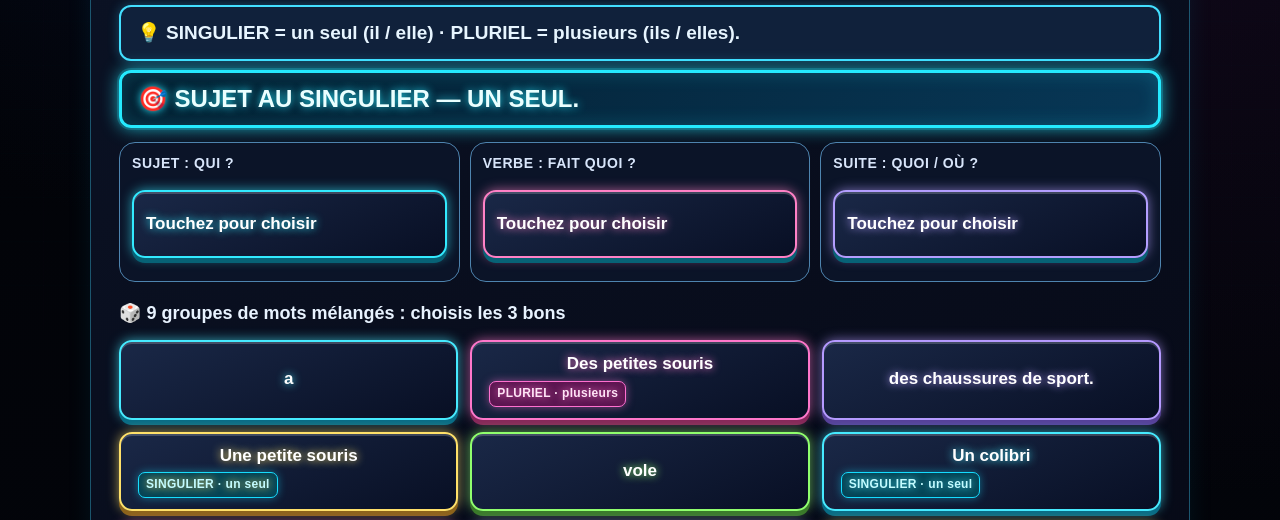
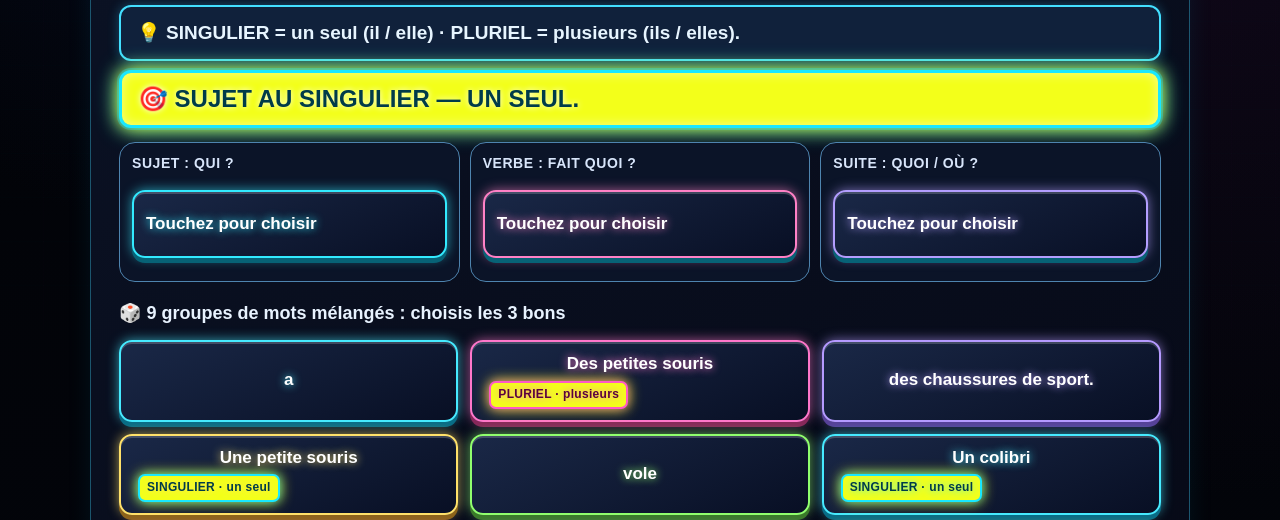
Before and after one commit to Bleja972/production_d-ecrit, a plain HTML site: page index.html in a window 1280 px wide. Shown: the part 471-991 px from the top of the page. Drawn offline with Linux system fonts and the light colour scheme.

Commit message:
Mettre en jaune fluo les repères singulier et pluriel avec contours néons cyan et rose

```diff
--- a/index.html
+++ b/index.html
@@ -114,11 +114,11 @@ button:disabled{opacity:.48;filter:grayscale(.6);text-shadow:none}
 @media(max-width:650px){.number-help,.number-target{padding:10px;font-size:15px}.number-marker{font-size:10px}}
 
 /* Repères très visibles pour la notion de nombre */
-.number-target.target-singular{background:linear-gradient(115deg,#041e30,#073756);color:#eaffff;border:3px solid #25eaff;box-shadow:0 0 0 2px #25eaff33,0 0 17px #25eaffbb,inset 0 0 19px #25eaff30;text-shadow:0 0 8px #25eaff;font-size:clamp(18px,3vw,24px)}
-.number-target.target-plural{background:linear-gradient(115deg,#35102c,#5b174c);color:#fff0fa;border:3px solid #ff61cf;box-shadow:0 0 0 2px #ff61cf33,0 0 17px #ff61cfbb,inset 0 0 19px #ff61cf30;text-shadow:0 0 8px #ff61cf;font-size:clamp(18px,3vw,24px)}
+.number-target.target-singular{background:#f3ff1a;color:#003b49;border:3px solid #19e7ff;box-shadow:0 0 0 2px #19e7ff55,0 0 18px #f3ff1a,0 0 22px #19e7ff,inset 0 0 12px #ffffff88;text-shadow:0 0 6px #ffffff;font-size:clamp(18px,3vw,24px);font-weight:900}
+.number-target.target-plural{background:#f3ff1a;color:#5a003f;border:3px solid #ff59c7;box-shadow:0 0 0 2px #ff59c755,0 0 18px #f3ff1a,0 0 22px #ff59c7,inset 0 0 12px #ffffff88;text-shadow:0 0 6px #ffffff;font-size:clamp(18px,3vw,24px);font-weight:900}
 .number-marker{padding:4px 7px;border-radius:7px;width:fit-content}
-.number-marker.marker-singular{color:#c3fbff;background:#064456;border:1px solid #16dcff;box-shadow:0 0 8px #16dcff70}
-.number-marker.marker-plural{color:#ffe4f6;background:#5c1650;border:1px solid #ff71d0;box-shadow:0 0 8px #ff71d080}
+.number-marker.marker-singular{background:#f3ff1a;color:#003b49;border:2px solid #19e7ff;box-shadow:0 0 10px #19e7ff88,0 0 14px #f3ff1a;font-weight:800}
+.number-marker.marker-plural{background:#f3ff1a;color:#5a003f;border:2px solid #ff59c7;box-shadow:0 0 10px #ff59c788,0 0 14px #f3ff1a;font-weight:800}
 .punctuation-tools{display:flex;align-items:center;flex-wrap:wrap;gap:13px;margin:12px 0 18px}
 .punctuation-dot{min-width:72px;min-height:65px;font-size:42px;font-weight:900;line-height:1;background:#281237;color:#fff!important;border:3px solid #ff72d6!important;box-shadow:0 5px 0 #511c4d,0 0 15px #ff72d6aa,inset 0 0 14px #ff72d633;text-shadow:0 0 10px #ffb2ec}
 .punctuation-dot:hover,.punctuation-dot:focus-visible{box-shadow:0 5px 0 #511c4d,0 0 23px #ff72d6,inset 0 0 14px #ff72d655}
```
